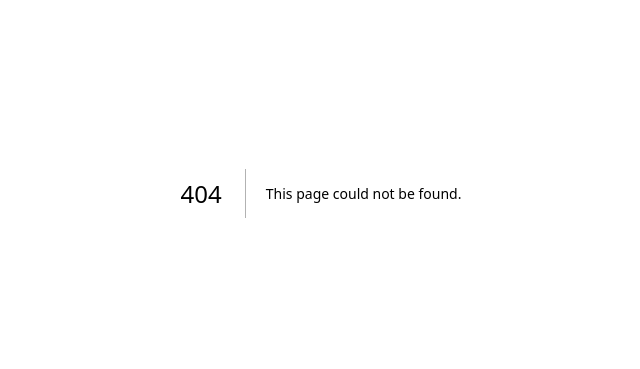
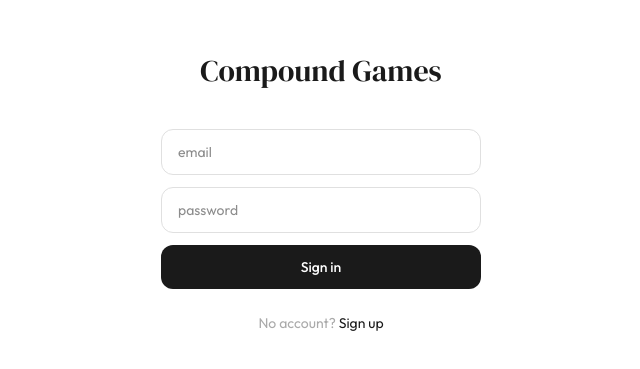
Before and after one commit to cbolson22/Compound-Games, a Next.js app: page /auth in a window 1280 px wide. Before the commit this address had no page. Shown: the part 207-576 px from the top of the page, without its empty margins (319-959 px from the left). Built offline with nearby package versions, Linux system fonts and the light colour scheme; no server answers.

Commit message:
Add auth guard, fix profile race condition on sign-up

```diff
--- /dev/null
+++ b/app/auth/page.tsx
@@ -0,0 +1,131 @@
+'use client'
+
+import { useState } from 'react'
+import Link from 'next/link'
+import { useRouter } from 'next/navigation'
+import { supabase } from '@/lib/supabase'
+import { useAuth } from '@/components/auth/AuthProvider'
+
+type Mode = 'signin' | 'signup'
+
+const USERNAME_RE = /^[a-zA-Z0-9_]{3,20}$/
+
+const inputClass =
+  'px-4 py-3 border border-[#e0e0e0] rounded-xl text-sm outline-none focus:border-[#aaa] transition-colors'
+
+export default function AuthPage() {
+  const router = useRouter()
+  const { refreshProfile } = useAuth()
+  const [mode, setMode] = useState<Mode>('signin')
+  const [email, setEmail] = useState('')
+  const [password, setPassword] = useState('')
+  const [username, setUsername] = useState('')
+  const [error, setError] = useState('')
+  const [loading, setLoading] = useState(false)
+
+  function switchMode(m: Mode) {
+    setEmail(''); setPassword(''); setUsername(''); setError(''); setMode(m)
+  }
+
+  async function handleSubmit(e: React.FormEvent<HTMLFormElement>) {
+    e.preventDefault()
+    setError('')
+    setLoading(true)
+
+    if (mode === 'signup') {
+      if (!USERNAME_RE.test(username)) {
+        setError('3–20 characters, letters, numbers, and underscores only')
+        setLoading(false)
+        return
+      }
+
+      const { data, error: signUpError } = await supabase.auth.signUp({ email, password })
+      if (signUpError) { setError(signUpError.message); setLoading(false); return }
+
+      if (data.user) {
+        const { error: profileError } = await supabase
+          .from('profiles')
+          .insert({ id: data.user.id, username })
+        if (profileError) {
+          setError(profileError.code === '23505' ? 'Username already taken' : 'Something went wrong')
+          setLoading(false)
+          return
+        }
+        await refreshProfile(data.user.id)
+      }
+    } else {
+      const { data, error: signInError } = await supabase.auth.signInWithPassword({ email, password })
+      if (signInError) { setError('Invalid email or password'); setLoading(false); return }
+
+      if (data.user) {
+        const { data: profile } = await supabase
+          .from('profiles').select('id').eq('id', data.user.id).single()
+        if (!profile) { router.replace('/auth/username'); return }
+      }
+    }
+
+    router.replace('/')
+  }
+
+  return (
+    <main className="min-h-screen flex flex-col items-center justify-center p-8">
+      <Link href="/" className="font-serif text-3xl mb-10 hover:opacity-60 transition-opacity">
+        Compound Games
+      </Link>
+
+      <form onSubmit={handleSubmit} className="flex flex-col gap-3 w-full max-w-xs">
+        {mode === 'signup' && (
+          <input
+            type="text"
+            value={username}
+            onChange={e => { setUsername(e.target.value); setError('') }}
+            placeholder="username"
+            required
+            className={inputClass}
+          />
+        )}
+        <input
+          type="email"
+          value={email}
+          onChange={e => setEmail(e.target.value)}
+          placeholder="email"
+          required
+          className={inputClass}
+        />
+        <input
+          type="password"
+          value={password}
+          onChange={e => setPassword(e.target.value)}
+          placeholder="password"
+          required
+          minLength={6}
+          className={inputClass}
+        />
+        {error && <p className="text-xs text-[#e24b4a]">{error}</p>}
+        <button
+          type="submit"
+          disabled={loading}
+          className="px-4 py-3 bg-[#1a1a1a] text-white rounded-xl text-sm font-medium hover:bg-[#333] transition-colors disabled:opacity-50"
+        >
+          {loading ? '…' : mode === 'signin' ? 'Sign in' : 'Create account'}
+        </button>
+      </form>
+
+      <p className="mt-6 text-sm text-[#aaa]">
+        {mode === 'signin' ? (
+          <>No account?{' '}
+            <button onClick={() => switchMode('signup')} className="text-[#1a1a1a] hover:underline">
+              Sign up
+            </button>
+          </>
+        ) : (
+          <>Have an account?{' '}
+            <button onClick={() => switchMode('signin')} className="text-[#1a1a1a] hover:underline">
+              Sign in
+            </button>
+          </>
+        )}
+      </p>
+    </main>
+  )
+}
--- /dev/null
+++ b/app/auth/username/page.tsx
@@ -0,0 +1,71 @@
+'use client'
+
+import { useState, useEffect } from 'react'
+import { useRouter } from 'next/navigation'
+import { supabase } from '@/lib/supabase'
+
+const USERNAME_RE = /^[a-zA-Z0-9_]{3,20}$/
+
+export default function UsernamePage() {
+  const router = useRouter()
+  const [username, setUsername] = useState('')
+  const [error, setError] = useState('')
+  const [loading, setLoading] = useState(false)
+
+  useEffect(() => {
+    supabase.auth.getSession().then(({ data: { session } }) => {
+      if (!session) router.replace('/auth')
+    })
+  }, [router])
+
+  async function handleSubmit(e: React.FormEvent) {
+    e.preventDefault()
+    setError('')
+
+    if (!USERNAME_RE.test(username)) {
+      setError('3–20 characters, letters, numbers, and underscores only')
+      return
+    }
+
+    setLoading(true)
+    const { data: { session } } = await supabase.auth.getSession()
+    if (!session) { router.replace('/auth'); return }
+
+    const { error: insertError } = await supabase
+      .from('profiles')
+      .insert({ id: session.user.id, username })
+
+    if (insertError) {
+      setError(insertError.code === '23505' ? 'Username already taken' : 'Something went wrong')
+      setLoading(false)
+      return
+    }
+
+    router.replace('/')
+  }
+
+  return (
+    <main className="min-h-screen flex flex-col items-center justify-center p-8">
+      <h1 className="font-serif text-3xl mb-2">Choose a username</h1>
+      <p className="text-sm text-[#aaa] mb-8">This is how you&apos;ll appear on the leaderboard</p>
+      <form onSubmit={handleSubmit} className="flex flex-col gap-3 w-full max-w-xs">
+        <input
+          type="text"
+          value={username}
+          onChange={e => { setUsername(e.target.value); setError('') }}
+          placeholder="your_username"
+          required
+          className="px-4 py-3 border border-[#e0e0e0] rounded-xl text-sm outline-none focus:border-[#aaa] transition-colors"
+        />
+        {error && <p className="text-xs text-[#e24b4a]">{error}</p>}
+        <button
+          type="submit"
+          disabled={loading}
+          className="px-4 py-3 bg-[#1a1a1a] text-white rounded-xl text-sm font-medium hover:bg-[#333] transition-colors disabled:opacity-50"
+        >
+          {loading ? 'Saving…' : 'Continue'}
+        </button>
+      </form>
+    </main>
+  )
+}
--- a/app/layout.tsx
+++ b/app/layout.tsx
@@ -1,5 +1,6 @@
 import type { Metadata } from 'next'
 import { DM_Serif_Display, DM_Mono, Outfit } from 'next/font/google'
+import AuthProvider from '@/components/auth/AuthProvider'
 import './globals.css'
 
 const dmSerif = DM_Serif_Display({
@@ -32,7 +33,7 @@ export default function RootLayout({
       lang="en"
       className={`${dmSerif.variable} ${dmMono.variable} ${outfit.variable}`}
     >
-      <body>{children}</body>
+      <body><AuthProvider>{children}</AuthProvider></body>
     </html>
   )
 }
--- /dev/null
+++ b/app/numeris/layout.tsx
@@ -0,0 +1,5 @@
+import AuthGuard from '@/components/auth/AuthGuard'
+
+export default function NumerisLayout({ children }: { children: React.ReactNode }) {
+  return <AuthGuard>{children}</AuthGuard>
+}
--- a/app/page.tsx
+++ b/app/page.tsx
@@ -1,10 +1,16 @@
+'use client'
+
 import Link from 'next/link'
+import { useAuth } from '@/components/auth/AuthProvider'
 
 export default function Home() {
+  const { user, profile, loading, signOut } = useAuth()
+
   return (
     <main className="min-h-screen flex flex-col items-center justify-center p-8">
       <h1 className="font-serif text-5xl mb-2">Compound Games</h1>
       <p className="text-xs uppercase tracking-widest text-[#ccc] mb-12">Daily Puzzles</p>
+
       <div className="flex flex-col gap-4 w-full max-w-sm">
         <Link
           href="/numeris"
@@ -14,6 +20,26 @@ export default function Home() {
           <span className="text-sm text-[#aaa]">Daily Number Puzzle</span>
         </Link>
       </div>
+
+      <div className="mt-12 text-sm text-[#aaa]">
+        {!loading && (
+          user ? (
+            <div className="flex items-center gap-4">
+              <span>{profile?.username ?? user.email}</span>
+              <button
+                onClick={signOut}
+                className="hover:text-[#1a1a1a] transition-colors"
+              >
+                Sign out
+              </button>
+            </div>
+          ) : (
+            <Link href="/auth" className="hover:text-[#1a1a1a] transition-colors">
+              Sign in
+            </Link>
+          )
+        )}
+      </div>
     </main>
   )
 }
--- /dev/null
+++ b/components/auth/AuthGuard.tsx
@@ -0,0 +1,18 @@
+'use client'
+
+import { useEffect } from 'react'
+import { useRouter } from 'next/navigation'
+import { useAuth } from '@/components/auth/AuthProvider'
+
+export default function AuthGuard({ children }: { children: React.ReactNode }) {
+  const { user, loading } = useAuth()
+  const router = useRouter()
+
+  useEffect(() => {
+    if (!loading && !user) router.replace('/auth')
+  }, [loading, user, router])
+
+  if (loading || !user) return null
+
+  return <>{children}</>
+}
--- /dev/null
+++ b/components/auth/AuthProvider.tsx
@@ -0,0 +1,74 @@
+'use client'
+
+import { createContext, useContext, useEffect, useState } from 'react'
+import { supabase } from '@/lib/supabase'
+import type { User } from '@supabase/supabase-js'
+
+export interface Profile {
+  id: string
+  username: string
+}
+
+interface AuthContextValue {
+  user: User | null
+  profile: Profile | null
+  loading: boolean
+  signOut: () => Promise<void>
+  refreshProfile: (userId: string) => Promise<void>
+}
+
+const AuthContext = createContext<AuthContextValue>({
+  user: null,
+  profile: null,
+  loading: true,
+  signOut: async () => {},
+  refreshProfile: async () => {},
+})
+
+export function useAuth() {
+  return useContext(AuthContext)
+}
+
+export default function AuthProvider({ children }: { children: React.ReactNode }) {
+  const [user, setUser] = useState<User | null>(null)
+  const [profile, setProfile] = useState<Profile | null>(null)
+  const [loading, setLoading] = useState(true)
+
+  async function fetchProfile(userId: string) {
+    const { data } = await supabase
+      .from('profiles')
+      .select('id, username')
+      .eq('id', userId)
+      .single()
+    setProfile(data)
+    setLoading(false)
+  }
+
+  useEffect(() => {
+    supabase.auth.getSession().then(({ data: { session } }) => {
+      setUser(session?.user ?? null)
+      if (session?.user) fetchProfile(session.user.id)
+      else setLoading(false)
+    })
+
+    const { data: { subscription } } = supabase.auth.onAuthStateChange((_, session) => {
+      setUser(session?.user ?? null)
+      if (session?.user) fetchProfile(session.user.id)
+      else { setProfile(null); setLoading(false) }
+    })
+
+    return () => subscription.unsubscribe()
+  }, [])
+
+  return (
+    <AuthContext.Provider value={{
+      user,
+      profile,
+      loading,
+      signOut: async () => { await supabase.auth.signOut() },
+      refreshProfile: fetchProfile,
+    }}>
+      {children}
+    </AuthContext.Provider>
+  )
+}
```
